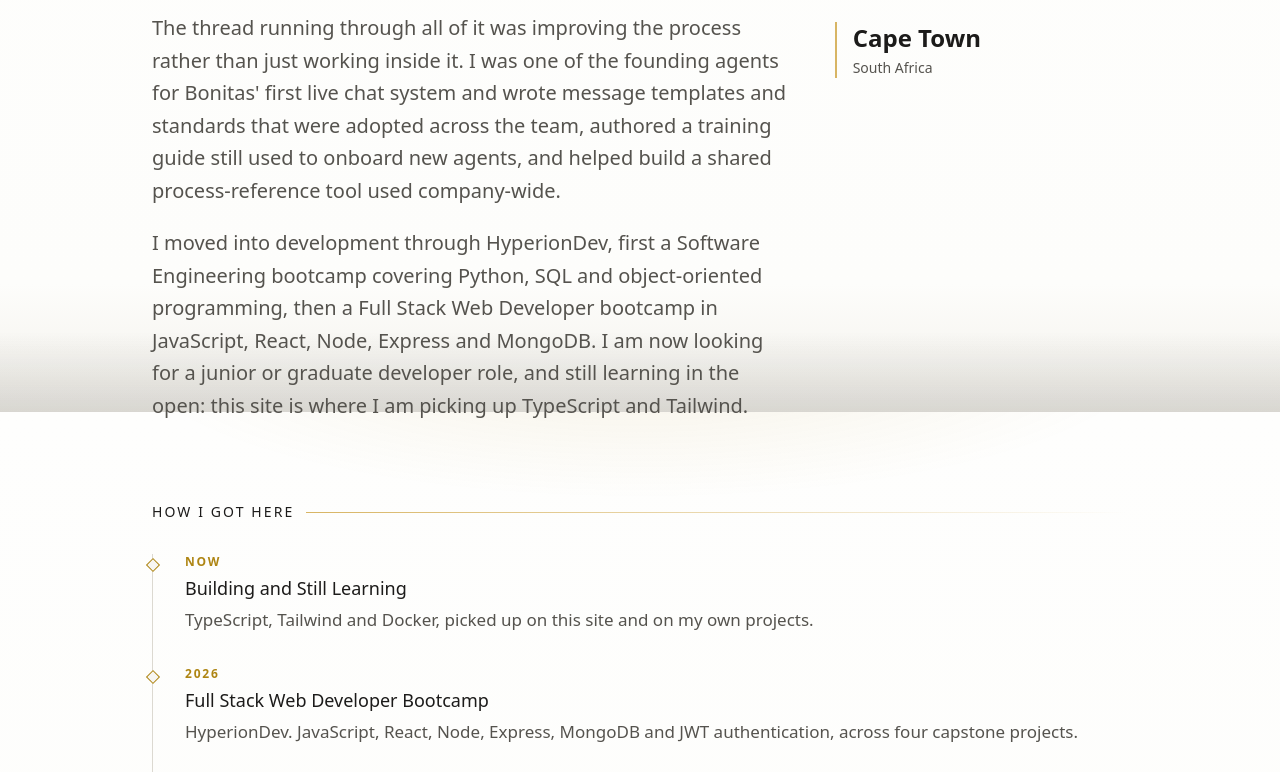
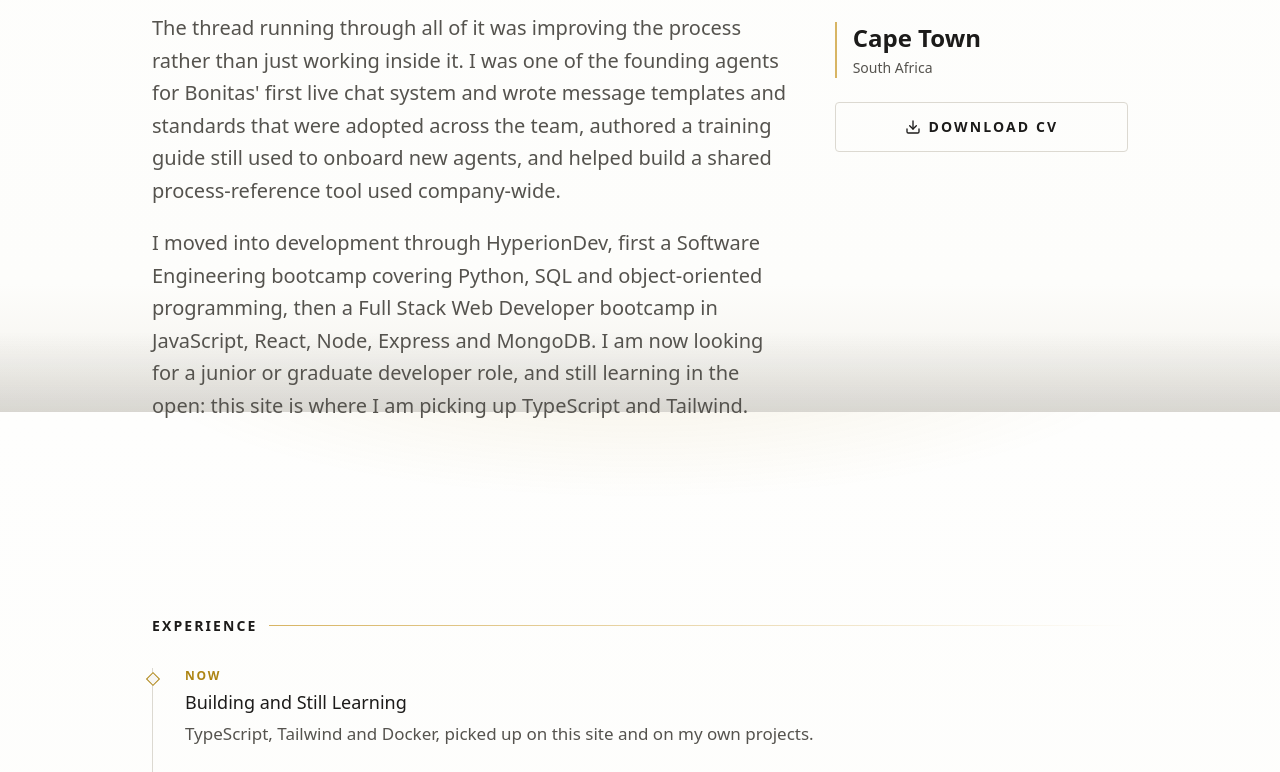
Before and after one commit to SZStanton/portfolio, a React (Vite) app: page / in a window 1280 px wide. Shown: the part 1188-1960 px from the top of the page. Built offline with nearby package versions, Linux system fonts and the light colour scheme.

Commit message:
added buttons to jump down in home

```diff
--- a/src/components/sections/About.tsx
+++ b/src/components/sections/About.tsx
@@ -1,3 +1,6 @@
+import { LuDownload } from 'react-icons/lu'
+import { ButtonAnchor } from '../ui/Button'
+import { ScrollCue } from '../ui/ScrollCue'
 import { SectionLabel } from '../ui/SectionLabel'
 
 // Quick facts, kept beside the prose so the section scans as well as it reads.
@@ -40,7 +43,9 @@ const timeline = [
 
 export function About() {
   return (
-    <section id="about" className="border-t border-line py-24">
+    // scroll-mt keeps the heading clear of the sticky header when
+    // the hero button jumps down to here.
+    <section id="about" className="scroll-mt-20 border-t border-line py-24">
       <SectionLabel>About</SectionLabel>
 
       <h2 className="mt-4 max-w-3xl text-4xl font-semibold tracking-tight text-heading sm:text-5xl">
@@ -78,12 +83,30 @@ export function About() {
               <dd className="mt-1 text-sm">{fact.label}</dd>
             </div>
           ))}
+
+          <ButtonAnchor
+            href="/sebastian-stanton-cv.pdf"
+            variant="secondary"
+            className="w-full"
+            download
+          >
+            <LuDownload className="size-4" />
+            Download CV
+          </ButtonAnchor>
         </dl>
       </div>
 
-      <div className="mt-20">
-        <h3 className="flex items-center gap-3 text-sm font-medium uppercase tracking-[0.15em] text-heading">
-          How I Got Here
+      {/* Hangs on longer than the hero cue, since Experience is right below it. */}
+      <ScrollCue
+        href="#experience"
+        label="Experience"
+        fadeAt={280}
+        className="mx-auto mt-16 w-fit"
+      />
+
+      <div id="experience" className="mt-16 scroll-mt-20">
+        <h3 className="flex items-center gap-3 text-sm font-semibold uppercase tracking-[0.15em] text-heading">
+          Experience
           <span className="h-px flex-1 bg-gradient-to-r from-accent-soft to-transparent" />
         </h3>
 
--- a/src/components/sections/Hero.tsx
+++ b/src/components/sections/Hero.tsx
@@ -1,5 +1,6 @@
 import { LuArrowRight } from 'react-icons/lu'
 import { ButtonLink } from '../ui/Button'
+import { ScrollCue } from '../ui/ScrollCue'
 import { TechIcon } from '../ui/TechIcon'
 
 // Names key into data/tech.ts, where the logos and colours live.
@@ -11,7 +12,7 @@ export function Hero() {
       id="home"
       // svh over vh because mobile toolbars change the visible height.
       // The 5rem leaves room for the navbar.
-      className="flex min-h-[calc(100svh-5rem)] flex-col justify-center py-20"
+      className="relative flex min-h-[calc(100svh-5rem)] flex-col justify-center py-20"
     >
       <p className="flex items-center gap-2 text-sm">
         {/* Two stacked circles: the lower one pings outwards, the solid one stays. */}
@@ -61,6 +62,10 @@ export function Hero() {
           </li>
         ))}
       </ul>
+
+      {/* Sits at the foot of the first screen and clears out as soon as
+          the page moves, since by then it has done its job. */}
+      <ScrollCue href="#about" label="About Me" className="absolute inset-x-0 bottom-2 mx-auto w-fit" />
     </section>
   )
 }
--- a/src/components/ui/Button.tsx
+++ b/src/components/ui/Button.tsx
@@ -32,6 +32,29 @@ export function ButtonLink({ to, variant = 'primary', className, children }: Lin
   )
 }
 
+type AnchorProps = {
+  href: string
+  variant?: Variant
+  className?: string
+  children: ReactNode
+  download?: boolean
+}
+
+// For same-page anchors and file downloads, where a router Link is wrong.
+export function ButtonAnchor({
+  href,
+  variant = 'primary',
+  className,
+  children,
+  download,
+}: AnchorProps) {
+  return (
+    <a href={href} download={download} className={styles(variant, className)}>
+      {children}
+    </a>
+  )
+}
+
 type Props = ButtonHTMLAttributes<HTMLButtonElement> & {
   variant?: Variant
 }
--- /dev/null
+++ b/src/components/ui/ScrollCue.tsx
@@ -0,0 +1,48 @@
+import { useEffect, useRef, useState } from 'react'
+import { LuChevronDown } from 'react-icons/lu'
+
+type Props = {
+  href: string
+  label: string
+  // How far the cue climbs from the bottom of the window before it fades.
+  // Bigger number means it hangs around longer.
+  fadeAt?: number
+  className?: string
+}
+
+export function ScrollCue({ href, label, fadeAt = 160, className }: Props) {
+  const ref = useRef<HTMLAnchorElement>(null)
+  const [faded, setFaded] = useState(false)
+
+  useEffect(() => {
+    // Measured off its own position rather than the page scroll, so a cue
+    // further down the page fades on the same short scroll as the first one.
+    const update = () => {
+      const top = ref.current?.getBoundingClientRect().top
+      if (top === undefined) return
+      setFaded(top < window.innerHeight - fadeAt)
+    }
+
+    // passive tells the browser we will not block the scroll.
+    window.addEventListener('scroll', update, { passive: true })
+    window.addEventListener('resize', update)
+    update()
+    return () => {
+      window.removeEventListener('scroll', update)
+      window.removeEventListener('resize', update)
+    }
+  }, [fadeAt])
+
+  return (
+    <a
+      ref={ref}
+      href={href}
+      className={`group flex min-w-64 flex-col items-center gap-1.5 rounded-sm px-16 py-3 font-display text-[0.8125rem] font-semibold uppercase tracking-[0.22em] transition-all duration-300 hover:text-accent ${
+        faded ? 'pointer-events-none opacity-0' : 'opacity-50 hover:opacity-100'
+      } ${className ?? ''}`}
+    >
+      {label}
+      <LuChevronDown className="size-4 transition-transform group-hover:translate-y-1" />
+    </a>
+  )
+}
```
